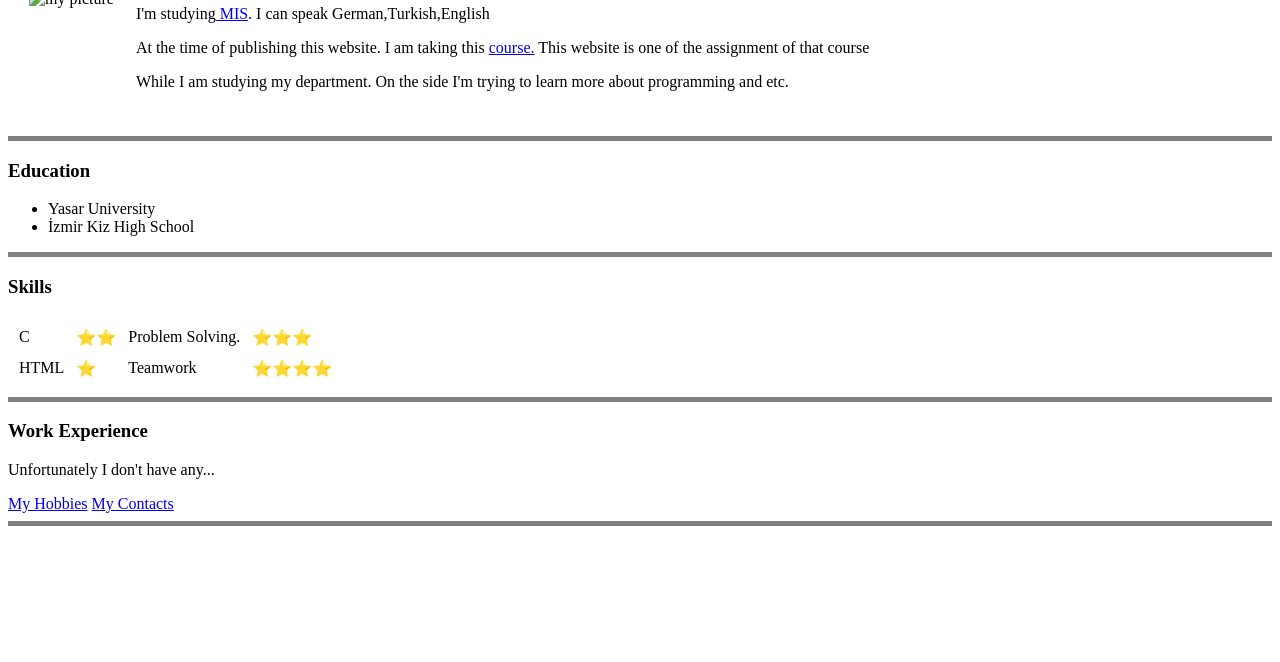
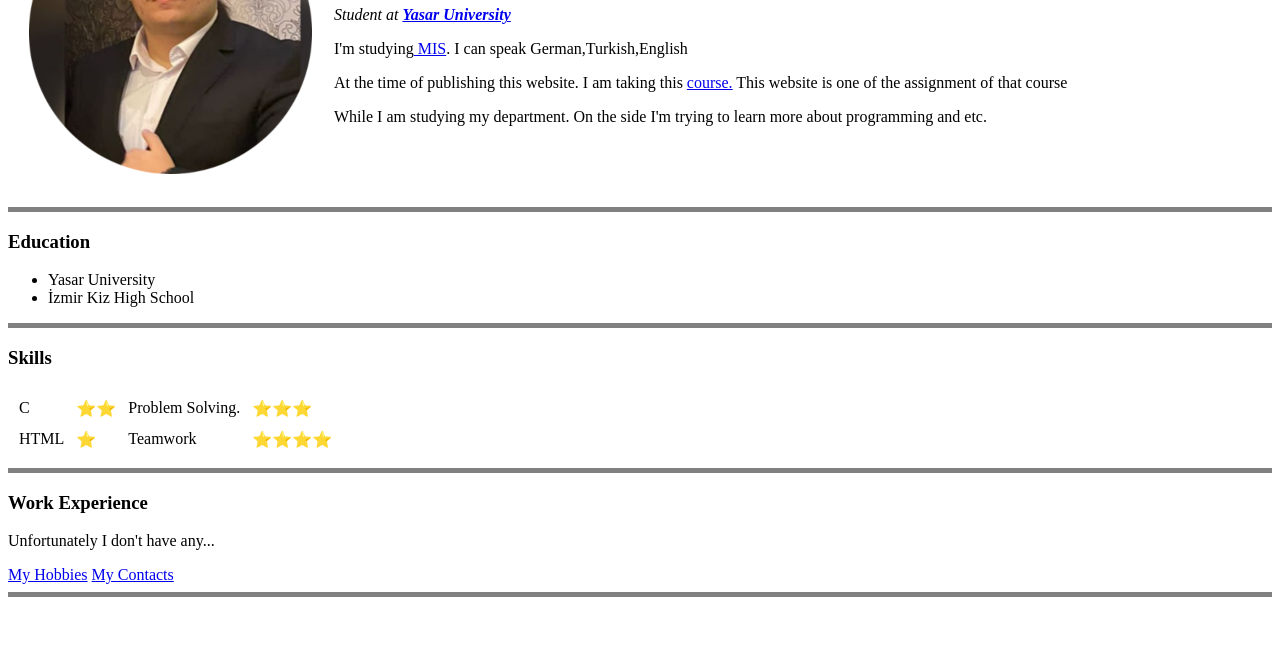
Before and after one commit to Hannibal1123/cv, a plain HTML site: page index.html in a window 1280 px wide. Shown: the part 138-800 px from the top of the page. Drawn offline with Linux system fonts and the light colour scheme.

Commit message:
deleting "images/" from line11

```diff
--- a/index.html
+++ b/index.html
@@ -8,7 +8,7 @@
 <body>
   <table cellspacing="20">
    <tr>
-    <td><img src="images/batupp-modified1.png" alt=" my picture"></td>
+    <td><img src="batupp-modified1.png" alt=" my picture"></td>
     <td><h1>Batuhan KARASU</h1>
       <p><em>Student at <strong><a href="https://www.yasar.edu.tr/">Yasar University</a> </strong> </em></p>
       <p>I'm studying<a href="https://mis.yasar.edu.tr/en/"> MIS</a>. I can speak German,Turkish,English</p><p>
```
